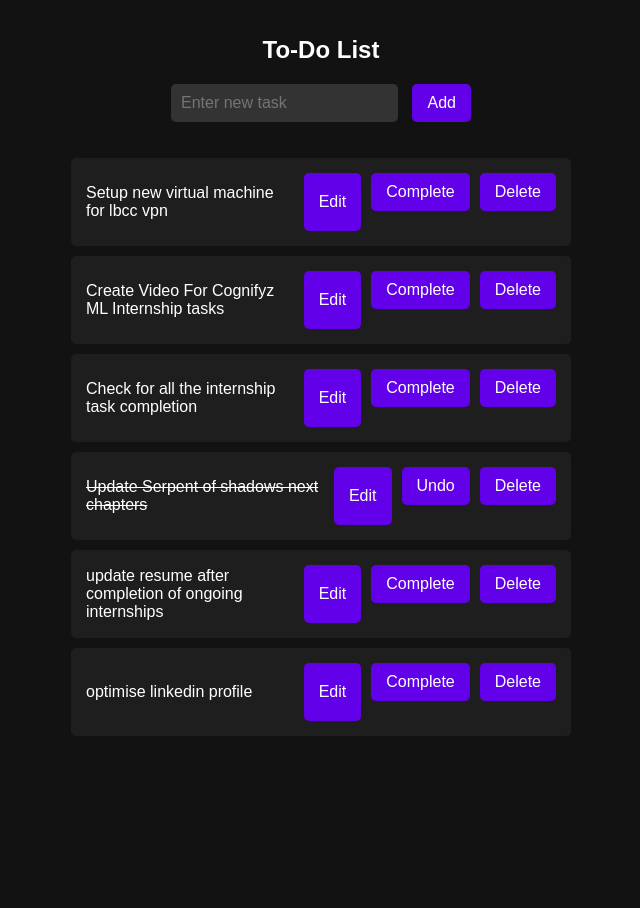
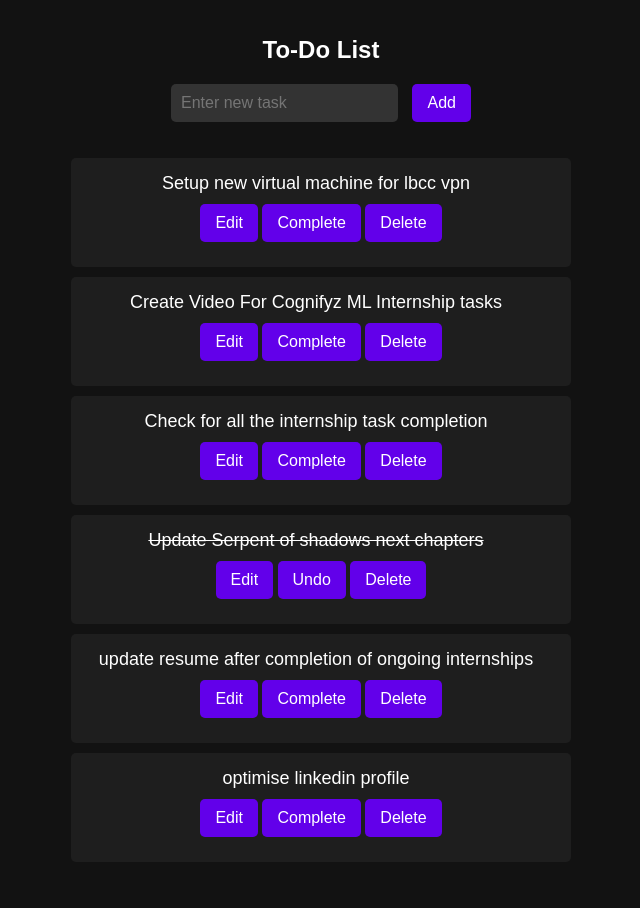
Before and after one commit to instax-dutta/TODO-List-FlaskApp, a Flask app: page / in a window 1280 px wide. Shown: the whole page, without its empty margins (319-959 px from the left). Before the commit the page ends 721 px from the top, so only its background shows below. Run offline with Flask 3, Linux system fonts and the light colour scheme; data comes from the database, SQL or seed files in the repository; both versions use the stored data as it was after the commit.

Commit message:
updated the css xD

```diff
--- a/templates/index.html
+++ b/templates/index.html
@@ -58,6 +58,7 @@
             background-color: #1e1e1e;
             border-radius: 5px;
             transition: transform 0.2s ease, background-color 0.3s ease;
+            flex-direction: column;
         }
         li:hover {
             transform: scale(1.02);
@@ -66,13 +67,17 @@
         li span {
             flex-grow: 1;
             margin-right: 10px;
+            font-size: large;
         }
         li form {
             display: inline;
         }
         .buttons {
-            display: flex;
             gap: 10px;
+            padding: 10px 15px;
+            font-size: 16px;
+            border: none;
+            border-radius: 5px;
         }
         .edit-form {
             display: none;
@@ -83,6 +88,10 @@
         .edit-buttons {
             display: flex;
             gap: 10px;
+            padding: 10px 15px;
+            font-size: 16px;
+            border: none;
+            border-radius: 5px;
         }
     </style>
     <script>
```
Also changed, not shown: instance/todos.db, readme.md, 1 other file.
